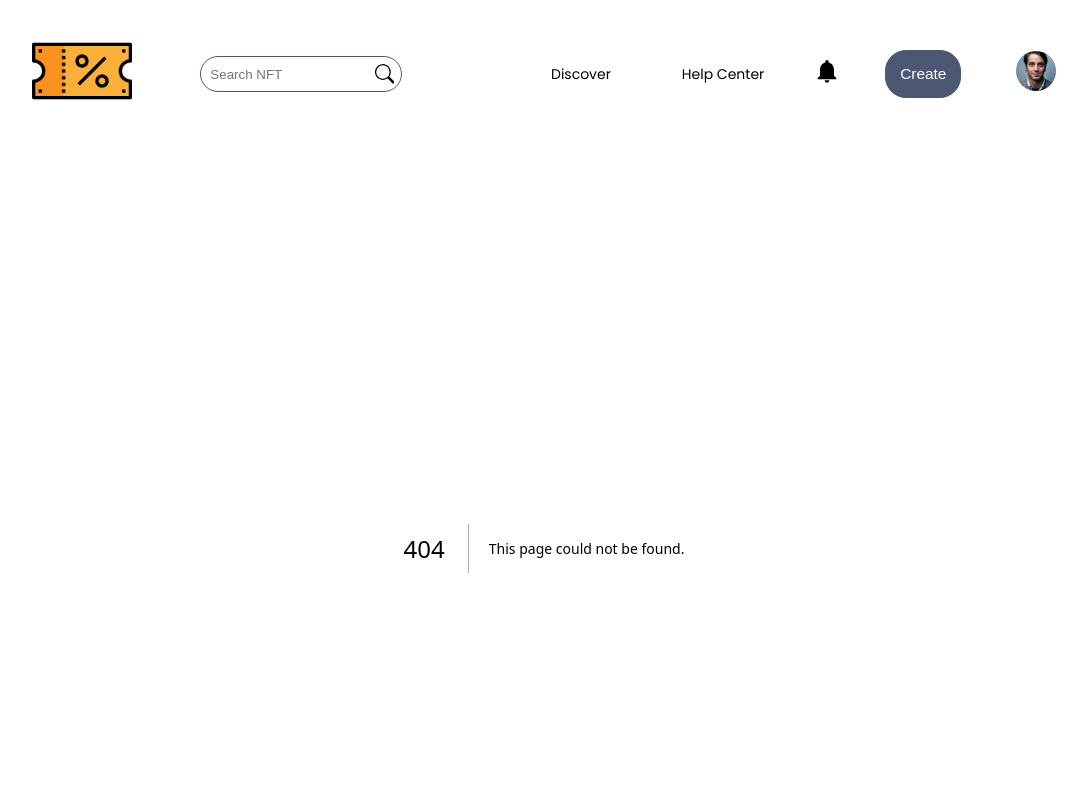
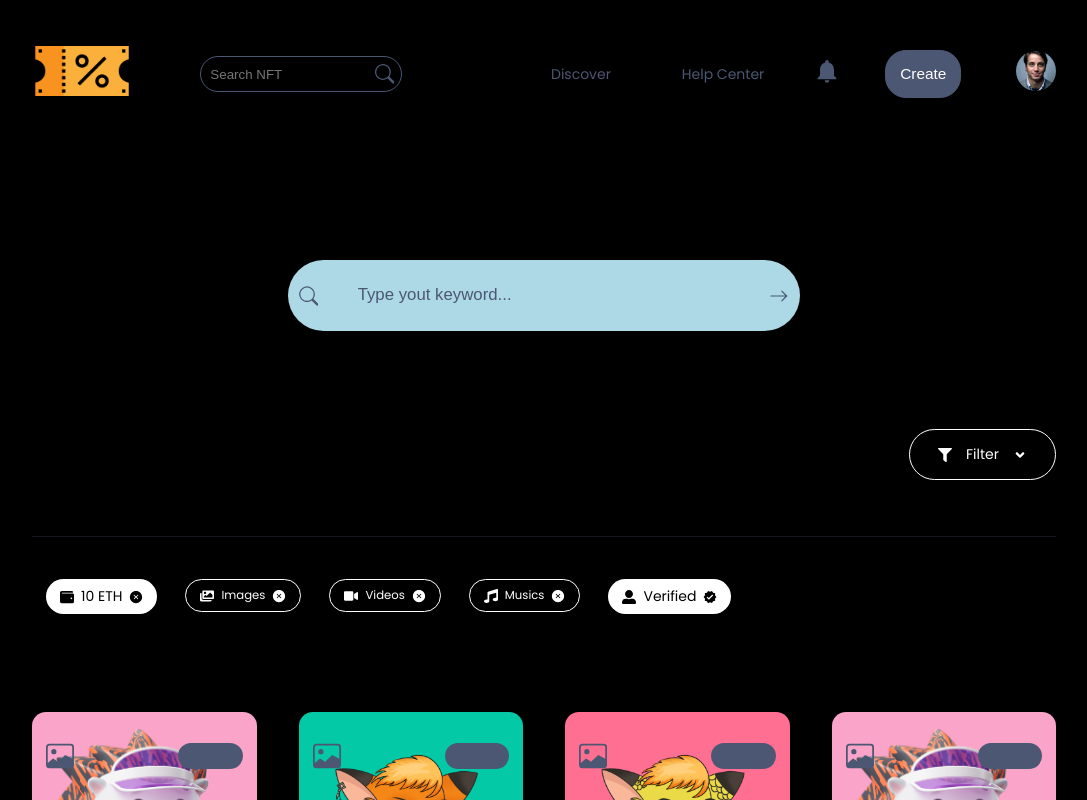
Before and after one commit to Phanhhh/NFTMarketplaceWeb3FE, a Next.js app: page /searchPage in a window 1280 px wide. Before the commit this address had no page. Shown: the top 800 px of the page, without its empty margins (96-1183 px from the left). Built offline with nearby package versions, Linux system fonts and the light colour scheme.

Commit message:
feat: searchPage

```diff
--- /dev/null
+++ b/SearchPage/SearchBar/SearchBar.jsx
@@ -0,0 +1,18 @@
+import React from 'react';
+import { BsSearch, BsArrowRight } from "react-icons/bs";
+
+//INTERNAL IMPORT
+import Style from "./SearchBar.module.css";
+const SearchBar = () => {
+  return (
+    <div className={Style.SearchBar}>
+      <div className={Style.SearchBar_box}>
+        <BsSearch className={Style.SearchBar_box_icon} />
+        <input type="text" placeholder="Type yout keyword..." />
+        <BsArrowRight className={Style.SearchBar_box_icon} />
+      </div>
+    </div>
+  );
+};
+
+export default SearchBar;
--- /dev/null
+++ b/SearchPage/SearchBar/SearchBar.module.css
@@ -0,0 +1,46 @@
+
+.SearchBar{
+    width: 100%;
+}
+
+.SearchBar_box{
+    width: 40%;
+    margin:  0 auto;
+    background-color: lightblue;
+    color: var(--main-bg-color);
+    display: flex;
+    border-radius: 5rem;
+    align-items: center;
+    margin-top: 8rem;
+    margin-bottom: 3rem;
+    /* box-shadow: var(--box-shadow); */
+}
+
+.SearchBar_box_icon{
+    font-size: 3rem;
+    padding: .5rem .8rem;
+    cursor: pointer;
+    color: var(--icons-color)
+}
+
+.SearchBar_box input{
+    width: 85%;
+    border: 0;
+    outline: 0;
+    padding: 2rem;
+    background-color: lightblue;
+
+}
+
+.SearchBar_box input::placeholder{
+    color: var(--icons-color);
+    font-size: 1.2rem;
+}
+
+@media screen and (max-width: 35em) {
+    .SearchBar_box{
+        width: 90%;
+        margin-top: 2rem;
+        margin-bottom: 1rem;
+    }
+}
--- /dev/null
+++ b/SearchPage/searchBarIndex.js
@@ -0,0 +1,3 @@
+import SearchBar from "./SearchBar/SearchBar";
+
+export { SearchBar };
--- a/components/NavBar/Discover/Discover.jsx
+++ b/components/NavBar/Discover/Discover.jsx
@@ -14,7 +14,7 @@
     },
     {
       name: "Search",
-      link: "search"
+      link: "searchPage"
     },
     {
       name: "Author Profile",
--- /dev/null
+++ b/pages/searchPage.js
@@ -0,0 +1,34 @@
+import React from 'react';
+
+//INTRNAL IMPORT
+import Style from "../styles/searchPage.module.css";
+import { Slider, Brand } from "../components/componentsindex";
+import { SearchBar } from "../SearchPage/searchBarIndex";
+import { Filter } from "../components/componentsindex";
+
+import { NFTCardTwo } from "../collectionPage/collectionIndex";
+import images from "../image";
+
+const searchPage = () => {
+  const collectionArray = [
+    images.nft_image_1,
+    images.nft_image_2,
+    images.nft_image_3,
+    images.nft_image_1,
+    images.nft_image_2,
+    images.nft_image_3,
+    images.nft_image_1,
+    images.nft_image_2,
+  ];
+  return (
+    <div className={Style.searchPage}>
+      <SearchBar />
+      <Filter />
+      <NFTCardTwo NFTData={collectionArray} />
+      <Slider />
+      <Brand />
+    </div>
+  );
+};
+
+export default searchPage;
```
Also changed, not shown: styles/searchPage.module.css (added).
